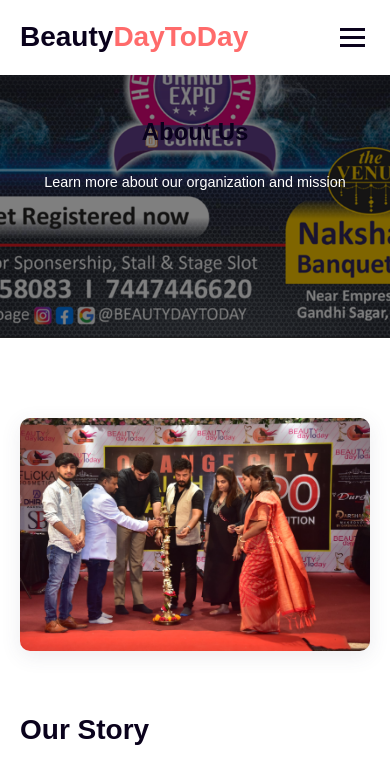
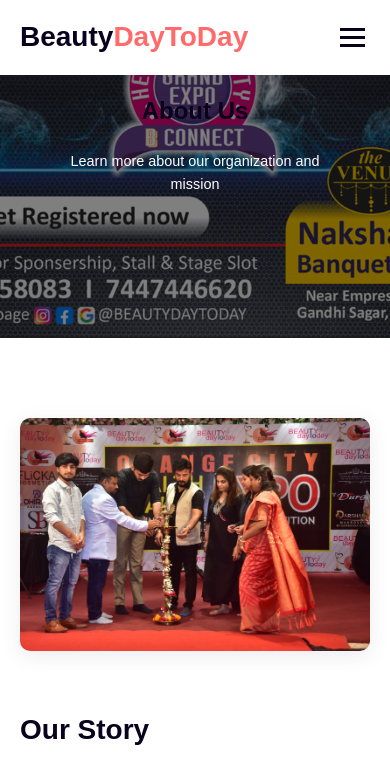
Before and after one commit to khushbupatle1198/BeautyDayToDay, a plain HTML site: page about.html in a window 390 px wide. Shown: the top 770 px of the page. Drawn offline with Linux system fonts and the light colour scheme; a script that the page names is missing.

Commit message:
i have made change in index page

```diff
--- a/styles/style.css
+++ b/styles/style.css
@@ -218,13 +218,30 @@ section {
     min-height: 400px;
     display: flex;
     align-items: center;
+    justify-content: center;
     text-align: center;
     color: var(--white-color);
     padding-top: 80px;
     position: relative;
     overflow: hidden;
+    background-size: cover;
+    background-position: center;
+    background-repeat: no-repeat;
 }
 
+/* Optional: If using <img> inside banner */
+.page-banner img,
+.page-banner video {
+    position: absolute;
+    top: 0;
+    left: 0;
+    width: 100%;
+    height: 100%;
+    object-fit: cover;
+    z-index: 0;
+}
+
+/* Overlay for dark shade */
 .page-banner::before {
     content: '';
     position: absolute;
@@ -236,19 +253,39 @@ section {
     z-index: 1;
 }
 
-.page-banner h1 {
-    font-size: 3rem;
-    margin-bottom: 20px;
+.page-banner h1,
+.page-banner p {
     position: relative;
     z-index: 2;
 }
 
+.page-banner h1 {
+    font-size: 3rem;
+    margin-bottom: 20px;
+}
+
 .page-banner p {
     font-size: 1.25rem;
-    position: relative;
-    z-index: 2;
     max-width: 800px;
     margin: 0 auto 30px;
+}
+
+/* Mobile responsiveness */
+@media (max-width: 768px) {
+    .page-banner {
+        padding-top: 60px;
+        height: 50vh;
+        min-height: 300px;
+    }
+
+    .page-banner h1 {
+        font-size: 2rem;
+    }
+
+    .page-banner p {
+        font-size: 1rem;
+        padding: 0 20px;
+    }
 }
 
 /* Modal Styles */
@@ -459,7 +496,7 @@ section {
     overflow: hidden;
     box-shadow: var(--box-shadow);
     transition: all 0.3s ease;
-    margin: 0 auto;
+    margin: 10 auto;
     width: 100%;
     max-width: 350px;
 }
@@ -541,7 +578,7 @@ section {
     justify-content: center;
     margin-bottom: 40px;
     gap: 10px;
-    padding: 0 15px;
+    padding: 7 15px;
 }
 
 .filter-btn {
@@ -564,7 +601,7 @@ section {
     display: grid;
     grid-template-columns: repeat(auto-fill, minmax(300px, 1fr));
     gap: 20px;
-    padding: 0 15px;
+    padding: 10px 15px;
 }
 
 .gallery-item {
```
